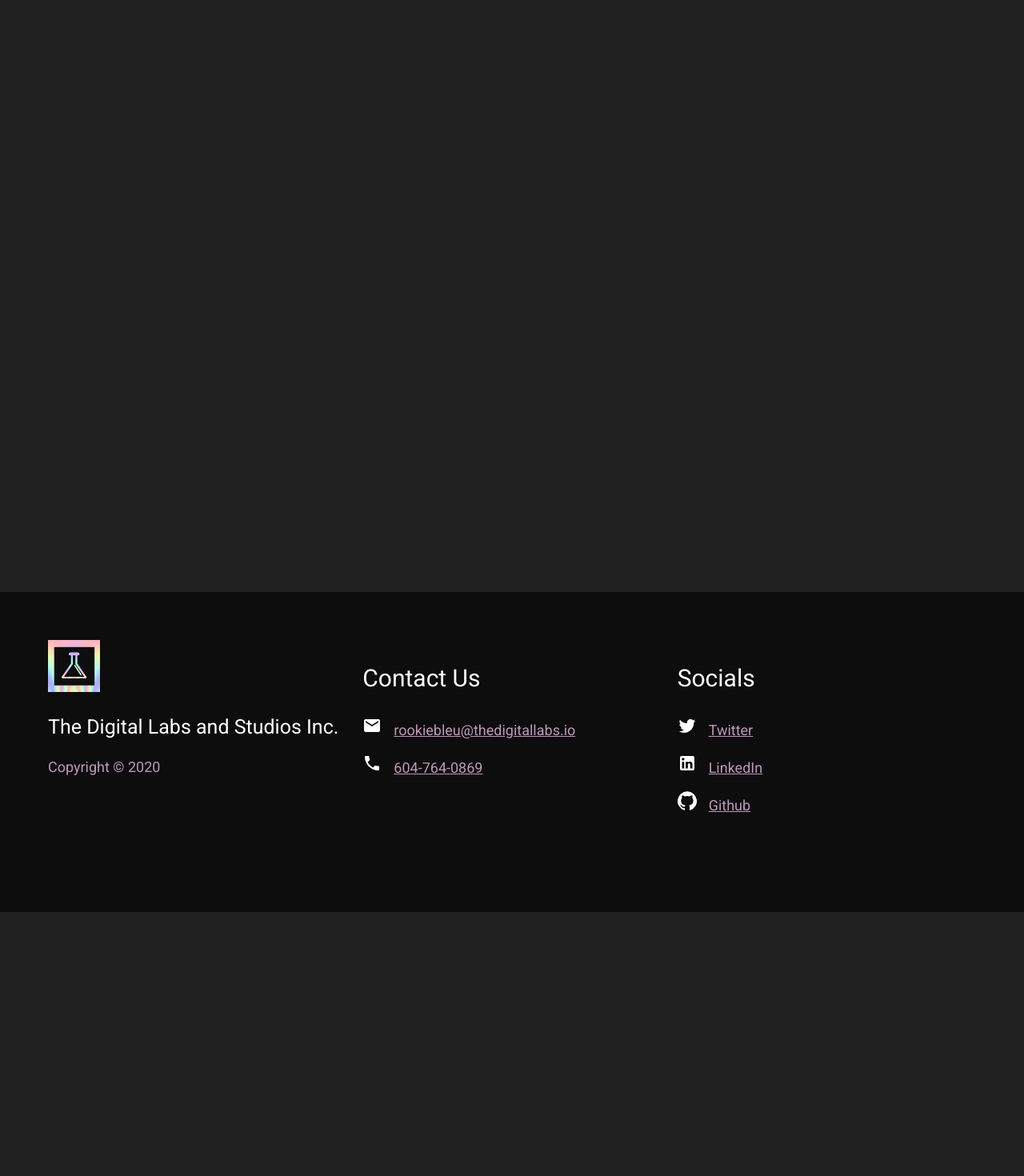
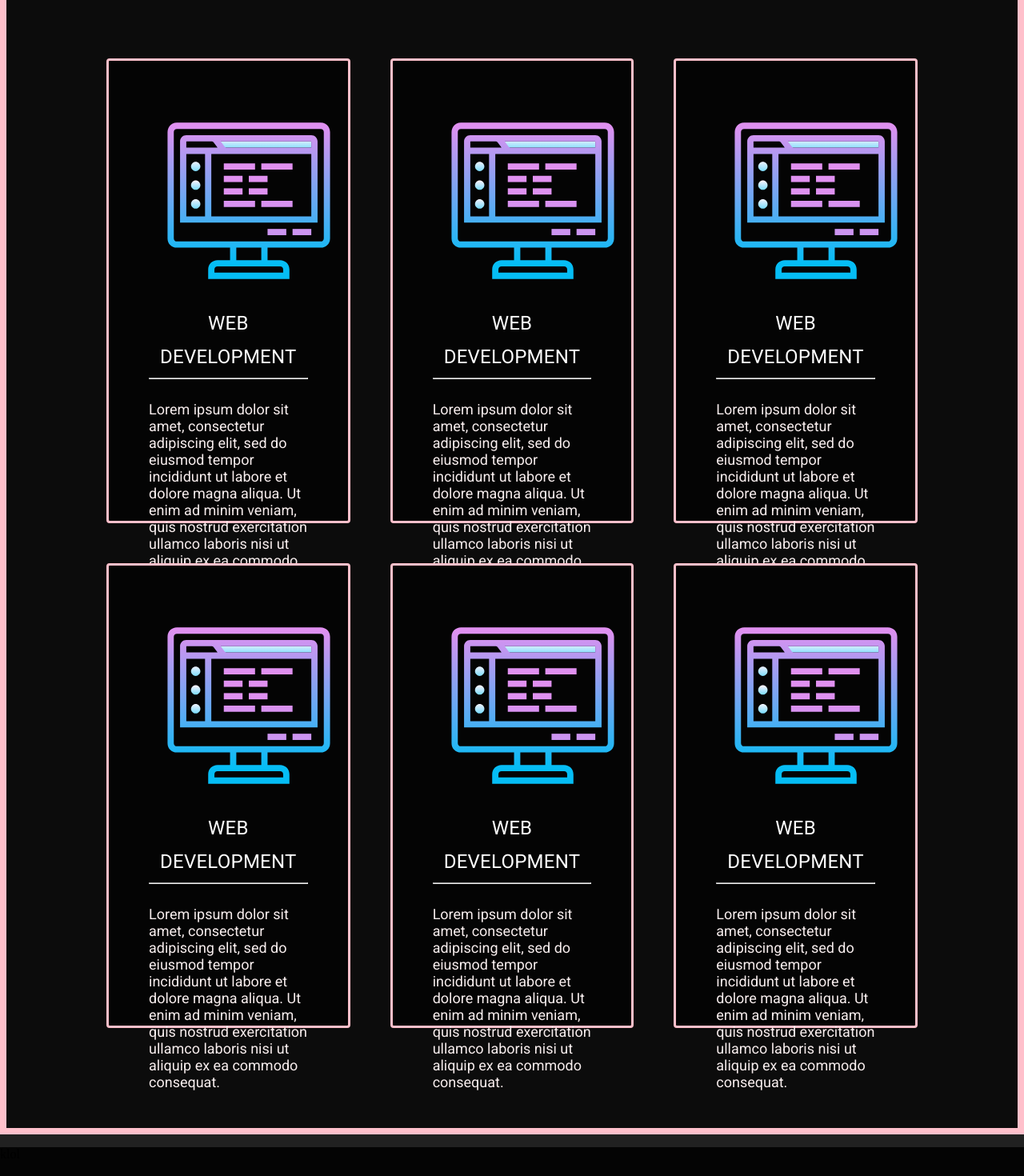
Before and after one commit to the-digital-labs/thedigitallabs.io, a React (Create React App) app: page / in a window 1280 px wide. Shown: the part 860-2330 px from the top of the page at 80% size. Before the commit the page ends 2000 px from the top, so only its background shows below. Built offline with nearby package versions, Linux system fonts and the light colour scheme.

Commit message:
our Offerings cards, icon, layout

```diff
--- a/package.json
+++ b/package.json
@@ -8,7 +8,8 @@
     "fontsource-roboto": "^3.0.3",
     "react": "^16.14.0",
     "react-dom": "^16.14.0",
-    "react-scripts": "3.4.4"
+    "react-scripts": "3.4.4",
+    "react-spring": "^8.0.27"
   },
   "scripts": {
     "start": "react-scripts start",
--- a/src/components/Offering.js
+++ b/src/components/Offering.js
@@ -1,17 +1,119 @@
 import React from 'react';
 import { makeStyles } from '@material-ui/core/styles';
+import Grid from '@material-ui/core/Grid';
+import Typography from '@material-ui/core/Typography';
+import Paper from '@material-ui/core/Paper';
+import webIcon from '../media/icons8-programming.svg';
+import '../styles/offering.css';
 
 const useStyles = makeStyles((theme) => ({
   offering: {
-    height: '100vh',
+    minHeight: '100vh',
+    border: '8px pink solid',
+    padding: 200,
+    fontFamily: 'Roboto',
+    backgroundColor: '#0c0c0c'
+  },
+  header: {
+    fontSize: 60,
+    color: 'white',
+  },
+  paper: {
+    height: 475,
+    margin: 25,
+    textAlign: 'center',
+    backgroundColor: '#040404',
+    padding: 50,
+    border: '3px solid pink'
+  },
+  icon: {
+    height: 250
+  },
+  cardHeader: {
+    color: 'white',
+    fontVariant: 'all-small-caps'
+  },
+  cardText: {
+    color: '#f7eded',
+    fontSize: 18
+  },
+  cardInfo: {
+    textAlign: 'left',
   }
 }));
 
 const Offering = (props) => {
   const classes = useStyles();
   return (
-    <div className={classes.offering}>
-
+    <div className={classes.offering} id="offering">
+      <Grid container>
+        <Grid item lg={4} md={12} sm={12} xs={12}>
+          <Paper className={classes.paper + ' offering-card'} variant="outlined">
+            <img src={webIcon} alt="Web App Dev" className={classes.icon} />
+            <Typography className={classes.cardHeader} variant="h4">Web Development</Typography>
+            <hr />
+            <br />
+            <div className={classes.cardInfo}>
+              <Typography className={classes.cardText} variant="p">Lorem ipsum dolor sit amet, consectetur adipiscing elit, sed do eiusmod tempor incididunt ut labore et dolore magna aliqua. Ut enim ad minim veniam, quis nostrud exercitation ullamco laboris nisi ut aliquip ex ea commodo consequat.</Typography>
+            </div>
+          </Paper>
+        </Grid>
+        <Grid item lg={4} md={12} sm={12} xs={12}>
+          <Paper className={classes.paper + ' offering-card'} variant="outlined">
+            <img src={webIcon} alt="Web App Dev" className={classes.icon} />
+            <Typography className={classes.cardHeader} variant="h4">Web Development</Typography>
+            <hr />
+            <br />
+            <div className={classes.cardInfo}>
+              <Typography className={classes.cardText} variant="p">Lorem ipsum dolor sit amet, consectetur adipiscing elit, sed do eiusmod tempor incididunt ut labore et dolore magna aliqua. Ut enim ad minim veniam, quis nostrud exercitation ullamco laboris nisi ut aliquip ex ea commodo consequat.</Typography>
+            </div>
+          </Paper>
+        </Grid>
+        <Grid item lg={4} md={12} sm={12} xs={12}>
+          <Paper className={classes.paper + ' offering-card'} variant="outlined">
+            <img src={webIcon} alt="Web App Dev" className={classes.icon} />
+            <Typography className={classes.cardHeader} variant="h4">Web Development</Typography>
+            <hr />
+            <br />
+            <div className={classes.cardInfo}>
+              <Typography className={classes.cardText} variant="p">Lorem ipsum dolor sit amet, consectetur adipiscing elit, sed do eiusmod tempor incididunt ut labore et dolore magna aliqua. Ut enim ad minim veniam, quis nostrud exercitation ullamco laboris nisi ut aliquip ex ea commodo consequat.</Typography>
+            </div>
+          </Paper>
+        </Grid>
+        <Grid item lg={4} md={12} sm={12} xs={12}>
+          <Paper className={classes.paper + ' offering-card'} variant="outlined">
+            <img src={webIcon} alt="Web App Dev" className={classes.icon} />
+            <Typography className={classes.cardHeader} variant="h4">Web Development</Typography>
+            <hr />
+            <br />
+            <div className={classes.cardInfo}>
+              <Typography className={classes.cardText} variant="p">Lorem ipsum dolor sit amet, consectetur adipiscing elit, sed do eiusmod tempor incididunt ut labore et dolore magna aliqua. Ut enim ad minim veniam, quis nostrud exercitation ullamco laboris nisi ut aliquip ex ea commodo consequat.</Typography>
+            </div>
+          </Paper>
+        </Grid>
+        <Grid item lg={4} md={12} sm={12} xs={12}>
+          <Paper className={classes.paper + ' offering-card'} variant="outlined">
+            <img src={webIcon} alt="Web App Dev" className={classes.icon} />
+            <Typography className={classes.cardHeader} variant="h4">Web Development</Typography>
+            <hr />
+            <br />
+            <div className={classes.cardInfo}>
+              <Typography className={classes.cardText} variant="p">Lorem ipsum dolor sit amet, consectetur adipiscing elit, sed do eiusmod tempor incididunt ut labore et dolore magna aliqua. Ut enim ad minim veniam, quis nostrud exercitation ullamco laboris nisi ut aliquip ex ea commodo consequat.</Typography>
+            </div>
+          </Paper>
+        </Grid>
+        <Grid item lg={4} md={12} sm={12} xs={12}>
+          <Paper className={classes.paper + ' offering-card'} variant="outlined">
+            <img src={webIcon} alt="Web App Dev" className={classes.icon} />
+            <Typography className={classes.cardHeader} variant="h4">Web Development</Typography>
+            <hr />
+            <br />
+            <div className={classes.cardInfo}>
+              <Typography className={classes.cardText} variant="p">Lorem ipsum dolor sit amet, consectetur adipiscing elit, sed do eiusmod tempor incididunt ut labore et dolore magna aliqua. Ut enim ad minim veniam, quis nostrud exercitation ullamco laboris nisi ut aliquip ex ea commodo consequat.</Typography>
+            </div>
+          </Paper>
+        </Grid>
+      </Grid>
     </div>
   );
 }
--- a/src/components/Team.js
+++ b/src/components/Team.js
@@ -2,14 +2,17 @@ import React from 'react';
 import { makeStyles } from '@material-ui/core/styles';
 
 const useStyles = makeStyles((theme) => ({
-
+  team: {
+    height: '100vh',
+    backgroundColor: '#000000e3'
+  }
 }));
 
 const Team = (props) => {
   const classes = useStyles();
   return (
-    <div className={classes.root}>
-
+    <div className={classes.team}>
+      <p>klol</p>
     </div>
   );
 }
--- /dev/null
+++ b/src/styles/offering.css
@@ -0,0 +1,24 @@
+@media only screen and (max-width: 2000px) {
+  #offering {
+    padding: 100px;
+  }
+  .offering-card {
+    padding: 10px;
+  }
+}
+@media only screen and (max-width: 600px) {
+  #offering {
+    padding: 20px !important;
+    border-width: 0px;
+  }
+  .offering-card {
+    padding: 20px !important;
+    margin: 5px !important;
+    margin-bottom: 20px !important;
+    height: 525px !important;
+    border-width: 1px !important;
+  }
+  .offering-card img {
+    height: 200px !important;
+  }
+}
```
Also changed, not shown: src/media/icons8-programming.svg (added), 1 other file (tests, documents, lock files or other folders).
